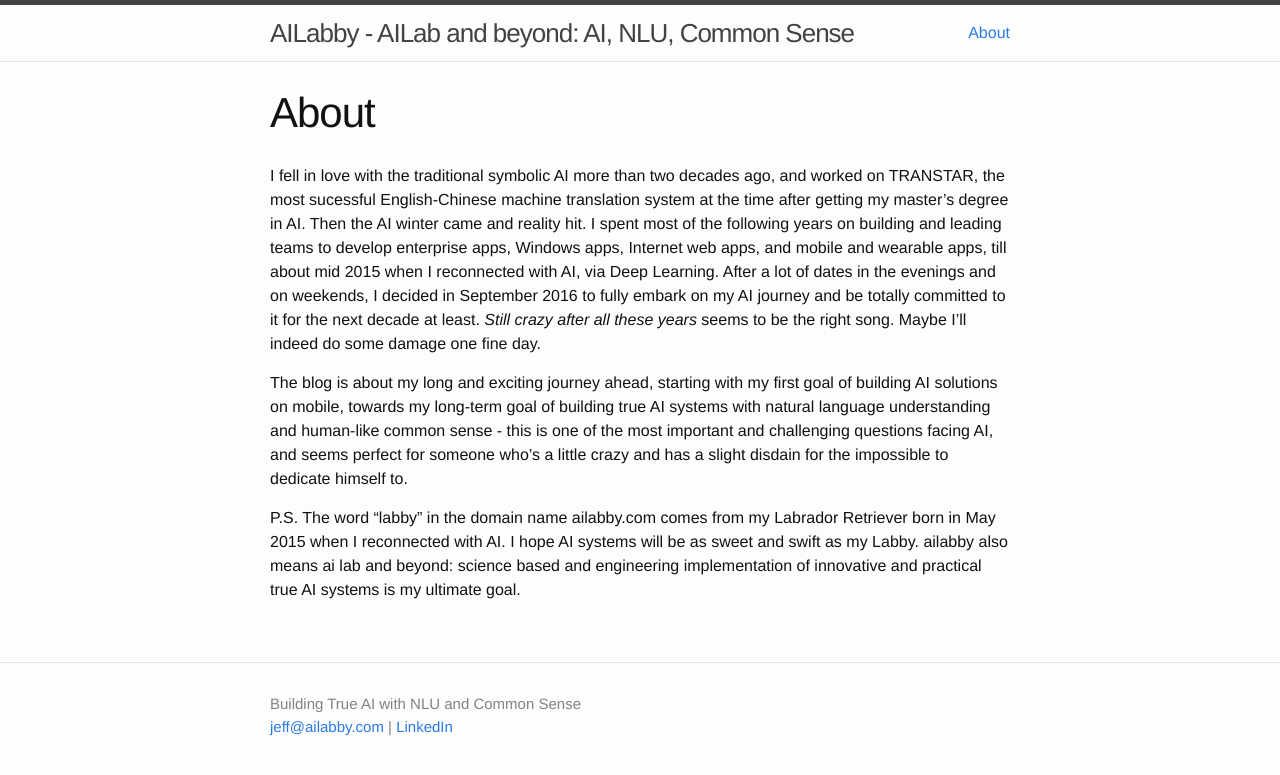
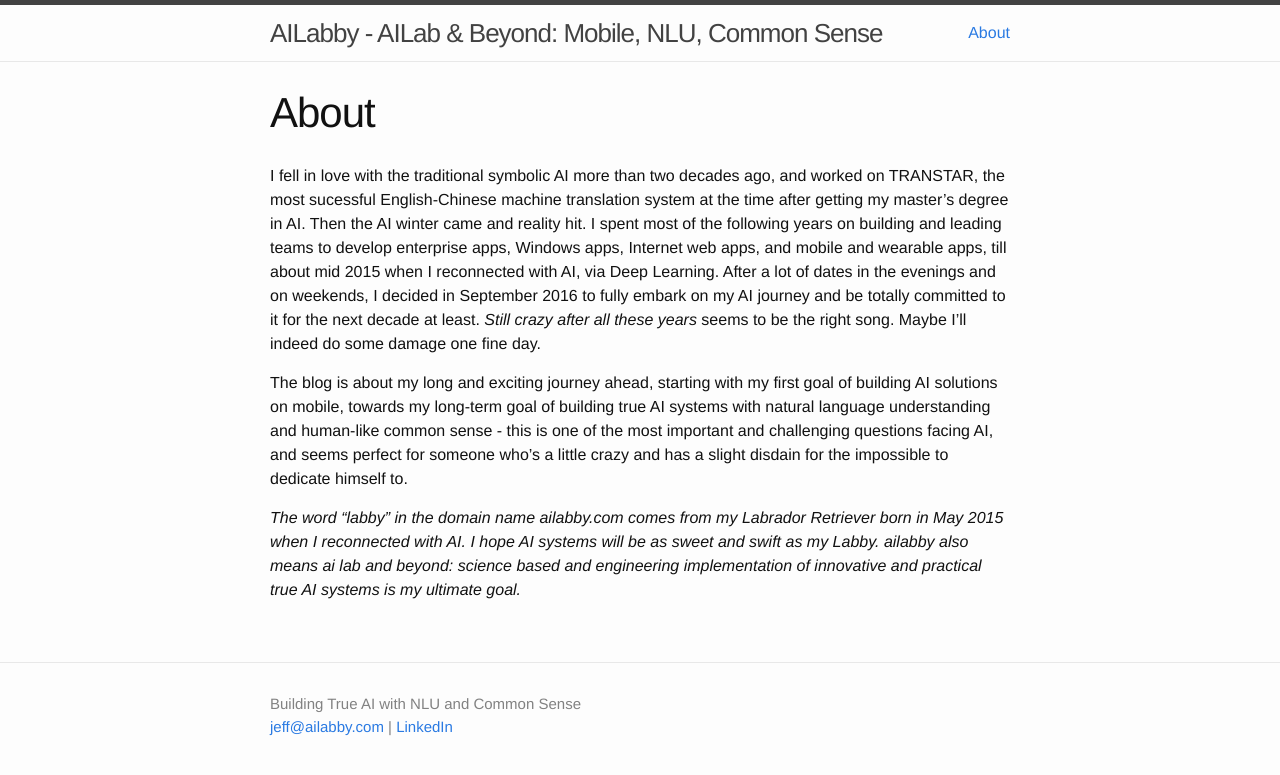
Before and after one commit to jeffxtang/jeffxtang.github.io, a Jekyll site: the page built from about.md, in a window 1280 px wide. Shown: the top 775 px of the page. Built offline with Jekyll 4.4.1, drawn with Linux system fonts in a browser that asks for light colours.

Commit message:
updated about and config

```diff
--- a/_config.yml
+++ b/_config.yml
@@ -6,10 +6,10 @@
 # 'jekyll serve'. If you change this file, please restart the server process.
 
 # Site settings
-title: AILabby - AILab and beyond
+title: AILabby - AILab & Beyond
 email: jeff@ailabby.com
 description: "Building True AI with NLU and Common Sense"
-topics: "AI, NLU, Common Sense"
+topics: "Mobile, NLU, Common Sense"
 baseurl: "" # the subpath of your site, e.g. /blog
 url: "http://jeffxtang.github.io" # the base hostname & protocol for your site
 twitter_username: jeffxtang
--- a/about.md
+++ b/about.md
@@ -9,4 +9,4 @@ I fell in love with the traditional symbolic AI more than two decades ago, and w
 
 The blog is about my long and exciting journey ahead, starting with my first goal of building AI solutions on mobile, towards my long-term goal of building true AI systems with natural language understanding and human-like common sense - this is one of the most important and challenging questions facing AI, and seems perfect for someone who's a little crazy and has a slight disdain for the impossible to dedicate himself to.
 
-P.S. The word "labby" in the domain name ailabby.com comes from my Labrador Retriever born in May 2015 when I reconnected with AI. I hope AI systems will be as sweet and swift as my Labby. ailabby also means ai lab and beyond: science based and engineering implementation of innovative and practical true AI systems is my ultimate goal.
+*The word "labby" in the domain name ailabby.com comes from my Labrador Retriever born in May 2015 when I reconnected with AI. I hope AI systems will be as sweet and swift as my Labby. ailabby also means ai lab and beyond: science based and engineering implementation of innovative and practical true AI systems is my ultimate goal.*
```
